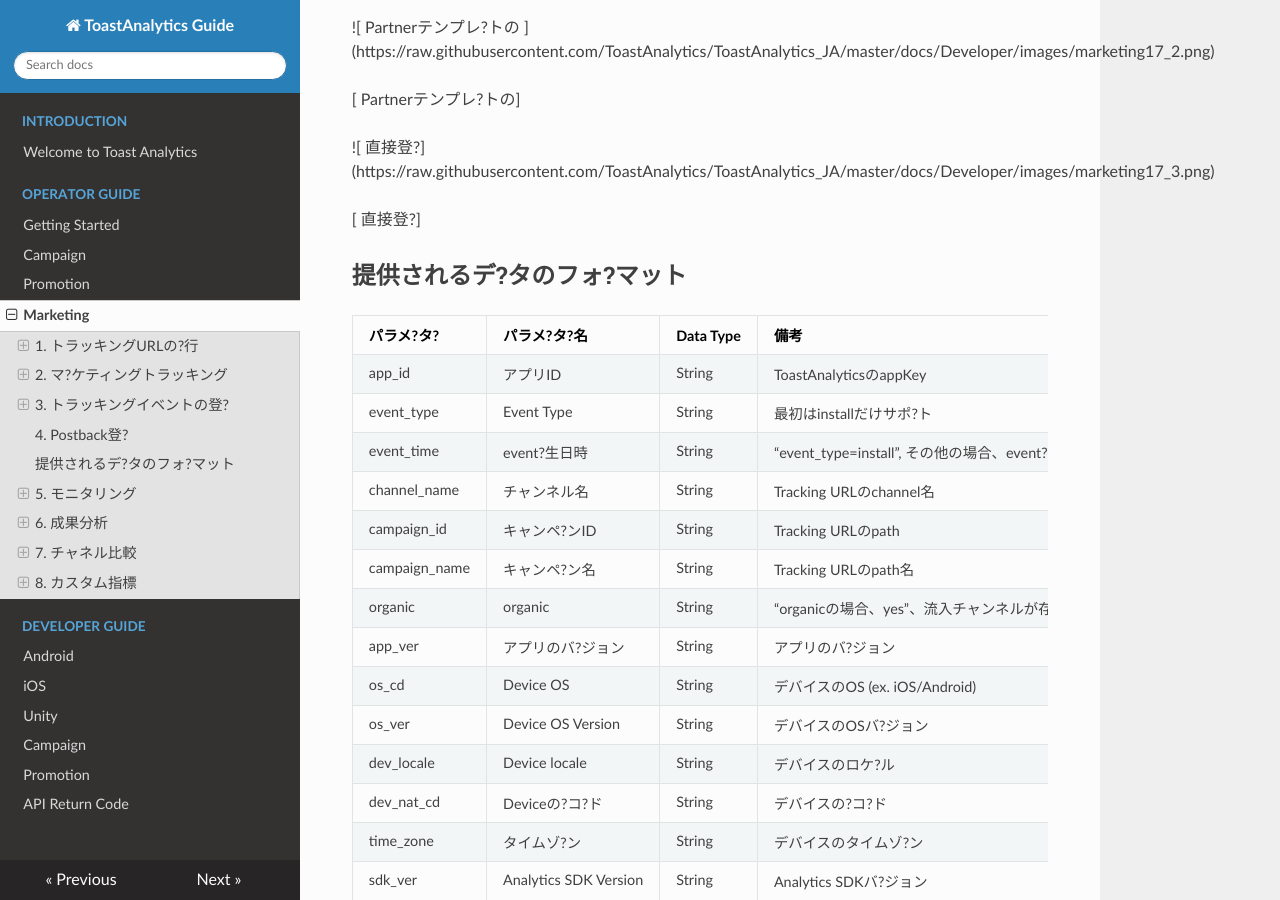
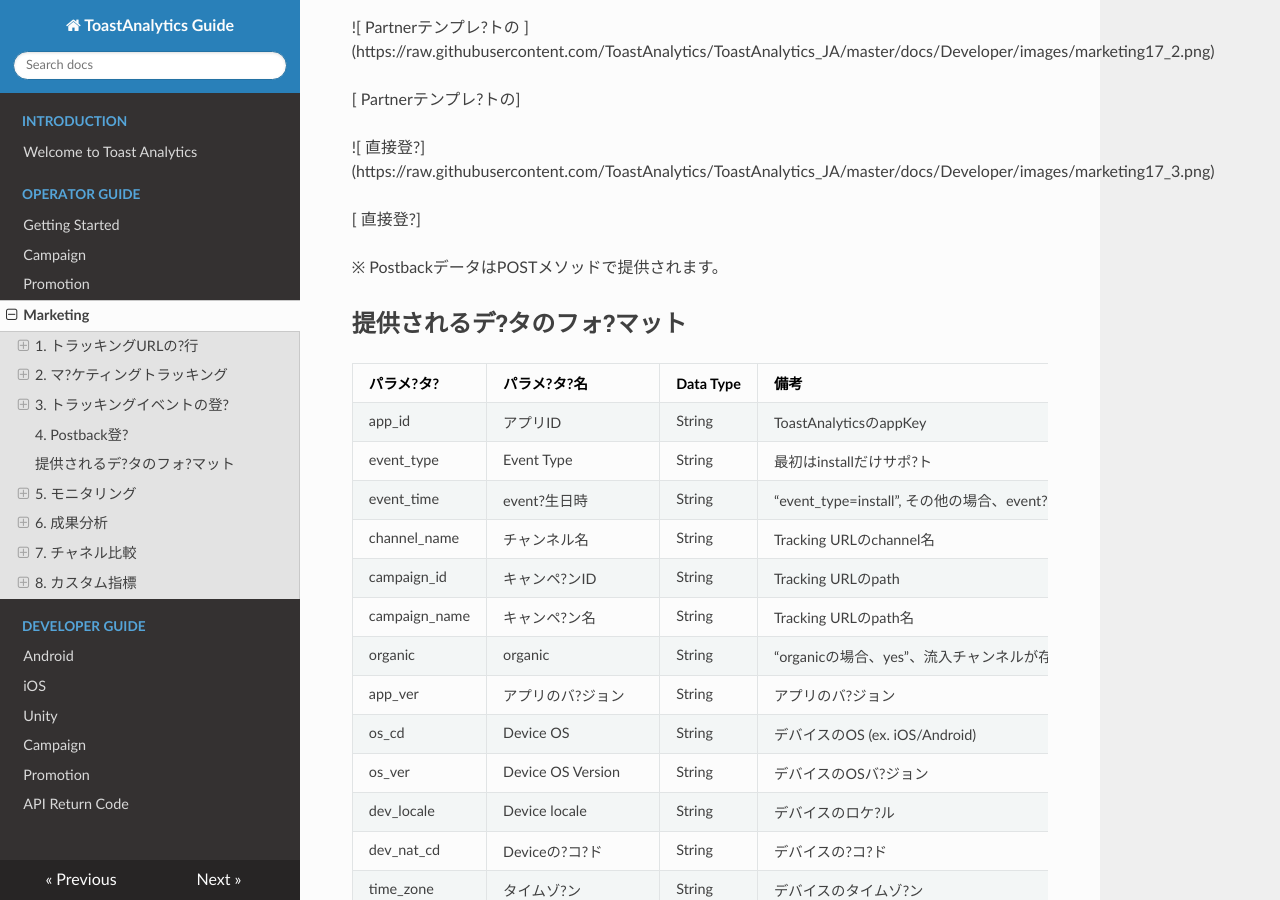
Before and after one commit to ToastAnalytics/ToastAnalytics_JA, an MkDocs documentation site: the page built from docs/Developer/3. marketing Guide.md, in a window 1280 px wide and 900 px high, scrolled down 13213 px. Built offline with MkDocs 1.6.1, drawn with Linux system fonts in a browser that asks for light colours; nearby versions of some CDN libraries; old or Windows-style settings are respelled for this version of MkDocs.

Commit message:
Update 3. marketing Guide.md

```diff
--- a/docs/Developer/3. marketing Guide.md
+++ b/docs/Developer/3. marketing Guide.md
@@ -355,6 +355,10 @@ Toast Analyicsから?告で?生したイベントを受け取ることができ
 
 [ 直接登?]
 
+
+※ PostbackデータはPOSTメソッドで提供されます。
+
+
 ## 提供されるデ?タのフォ?マット
 
 | パラメ?タ?|パラメ?タ?名|Data Type|備考|
```
